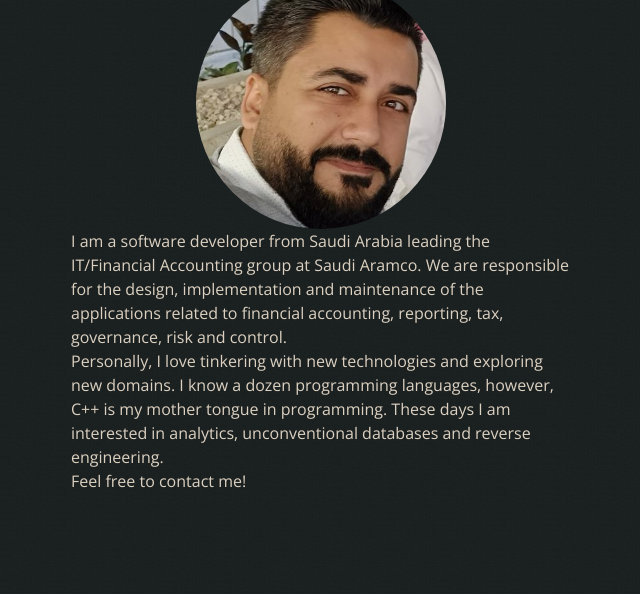
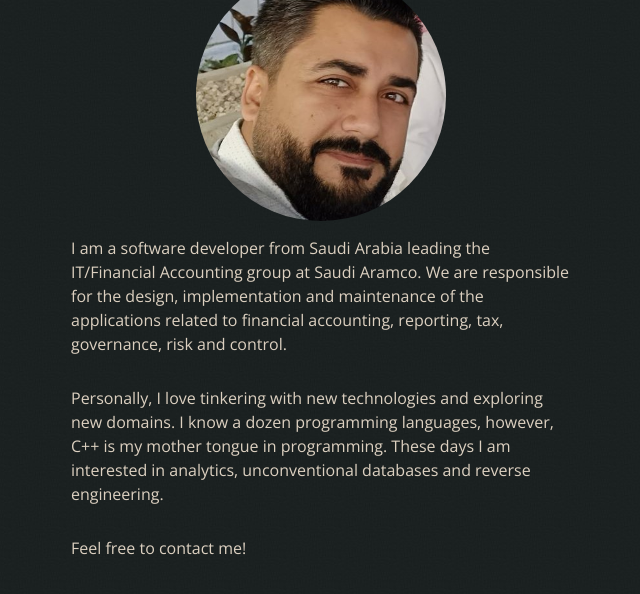
Before and after one commit to alshaya/home, a plain HTML site: page index.html in a window 1280 px wide. Shown: the part 172-766 px from the top of the page, without its empty margins (319-959 px from the left). Drawn offline with nearby package versions, Linux system fonts and the light colour scheme.

Commit message:
fix styling

```diff
--- a/index.html
+++ b/index.html
@@ -33,11 +33,11 @@
             </a>
         </div>
         <img class="profile-pic" alt="Khaled Alshaya" src="me.jpg"/>
-		<div>I am a software developer from Saudi Arabia leading the IT/Financial Accounting group at Saudi Aramco.
+		<div class="information">I am a software developer from Saudi Arabia leading the IT/Financial Accounting group at Saudi Aramco.
                 We are responsible for the design, implementation and maintenance of the applications related to financial accounting, reporting, tax, governance, risk and control.</div>
-        <div>Personally, I love tinkering with new technologies and exploring new domains. I know a dozen programming languages, however, C++ is my mother tongue in programming.
+        <div class="information">Personally, I love tinkering with new technologies and exploring new domains. I know a dozen programming languages, however, C++ is my mother tongue in programming.
                 These days I am interested in analytics, unconventional databases and reverse engineering.</div>
-        <div>Feel free to contact me!</div>
+        <div class="information">Feel free to contact me!</div>
 	</div>
 </body>
 </html>
--- a/style.css
+++ b/style.css
@@ -2,7 +2,7 @@ body {
 	background: url("background.png") repeat;
 	font-family: 'Open Sans', sans-serif;
 	line-height: 1.5;
-	color: #DCD0C0;
+	margin: 0px;
 }
 
 header{
@@ -13,9 +13,10 @@ header{
 	font-size: 4rem;
 }
 
-section {
+.information {
 	padding-top: 15px;
 	padding-bottom: 15px;
+	color: #DCD0C0;
 }
 
 .links {
@@ -52,6 +53,7 @@ a {
 @media only screen and (max-width: 767px) {
 	.container {
 		width: 94%;
+		padding-top: 8px;
 		padding-left: 3%;
 		padding-right: 3%;
 	}
```
